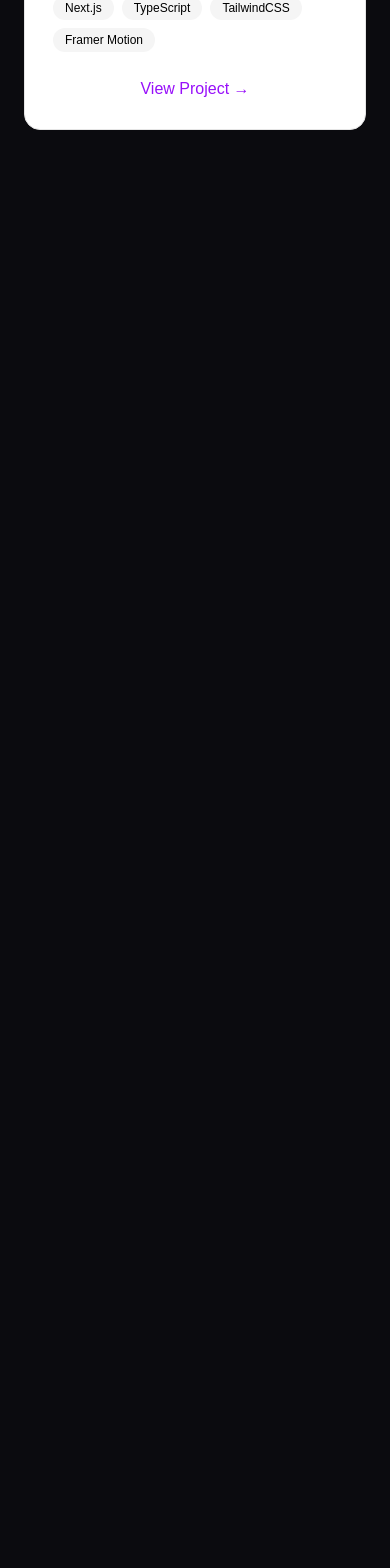
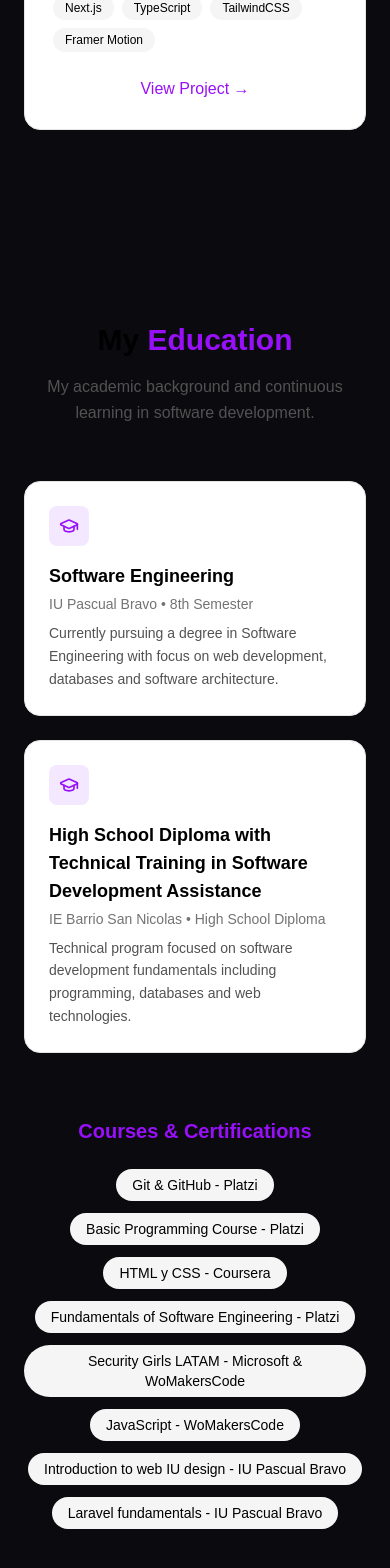
Before and after one commit to julianaherrera1/Portfolio-Juliana-Herrera, a Next.js app: page / in a window 390 px wide. Shown: the part 5469-7037 px from the top of the page. Before the commit the page ends 5695 px from the top, so only its background shows below. Built offline with nearby package versions, Linux system fonts and the light colour scheme.

Commit message:
feat: add Education section

```diff
--- a/app/page.tsx
+++ b/app/page.tsx
@@ -4,6 +4,7 @@ import About from "@/components/sections/About";
 import Skills from "@/components/sections/Skills";
 import Services from "@/components/sections/Services";
 import Projects from "@/components/sections/Projects";
+import Education from "@/components/sections/Education";
 
 export default function Home() {
   return (
@@ -14,6 +15,7 @@ export default function Home() {
      <Skills />
      <Services />
      <Projects />
+     <Education />
     </main>
   );
 }
--- /dev/null
+++ b/components/sections/Education.tsx
@@ -0,0 +1,108 @@
+import { GraduationCap } from "lucide-react";
+
+export default function Education() {
+
+  const education = [
+    {
+      title: "Software Engineering",
+      institution: "IU Pascual Bravo",
+      period: "8th Semester",
+      description:
+        "Currently pursuing a degree in Software Engineering with focus on web development, databases and software architecture.",
+    },
+    {
+      title: "High School Diploma with Technical Training in Software Development Assistance",
+      institution: "IE Barrio San Nicolas",
+      period: "High School Diploma",
+      description:
+        "Technical program focused on software development fundamentals including programming, databases and web technologies.",
+    },
+  ];
+
+  const courses = [
+    "Git & GitHub - Platzi",
+    "Basic Programming Course - Platzi",
+    "HTML y CSS - Coursera",
+    "Fundamentals of Software Engineering - Platzi",
+    "Security Girls LATAM - Microsoft & WoMakersCode",
+    "JavaScript - WoMakersCode",
+    "Introduction to web IU design - IU Pascual Bravo",
+    "Laravel fundamentals - IU Pascual Bravo"
+  ];
+
+  return (
+    <section id="education" className="py-24 px-6 max-w-6xl mx-auto">
+
+      {/* Header */}
+      <div className="text-center mb-14">
+        <h2 className="text-3xl md:text-4xl font-bold mb-4">
+          My <span className="text-purple-600 dark:text-purple-400">Education</span>
+        </h2>
+
+        <p className="text-neutral-600 dark:text-neutral-400 max-w-2xl mx-auto">
+          My academic background and continuous learning in software development.
+        </p>
+      </div>
+
+      {/* Main Education */}
+      <div className="grid md:grid-cols-2 gap-6 mb-16">
+        {education.map((item, index) => (
+          <div
+            key={index}
+            className="bg-white dark:bg-neutral-900 border border-neutral-200 dark:border-neutral-800
+            rounded-2xl p-6 hover:shadow-lg hover:-translate-y-1 hover:border-purple-400
+            transition-all duration-300"
+          >
+
+            {/* Icon */}
+            <div className="mb-4 w-10 h-10 flex items-center justify-center rounded-lg
+            bg-purple-100 dark:bg-purple-900/40 text-purple-600 dark:text-purple-400">
+              <GraduationCap size={20} />
+            </div>
+
+            {/* Title */}
+            <h3 className="text-lg font-semibold mb-1">
+              {item.title}
+            </h3>
+
+            {/* Institution */}
+            <p className="text-sm text-neutral-500 mb-2">
+              {item.institution} • {item.period}
+            </p>
+
+            {/* Description */}
+            <p className="text-sm text-neutral-600 dark:text-neutral-400 leading-relaxed">
+              {item.description}
+            </p>
+
+          </div>
+        ))}
+      </div>
+
+      {/* Courses */}
+      <div className="text-center">
+
+        <h3 className="text-xl font-semibold mb-6 text-purple-600 dark:text-purple-400">
+          Courses & Certifications
+        </h3>
+
+        <div className="flex flex-wrap justify-center gap-3">
+          {courses.map((course, index) => (
+            <span
+              key={index}
+              className="text-sm px-4 py-1.5 rounded-full
+              bg-neutral-100 dark:bg-neutral-800
+              hover:bg-purple-100 dark:hover:bg-purple-900/40
+              hover:text-purple-700 dark:hover:text-purple-300
+              transition-colors duration-200"
+            >
+              {course}
+            </span>
+          ))}
+        </div>
+
+      </div>
+
+    </section>
+  );
+}
--- a/components/ui/NavBar.tsx
+++ b/components/ui/NavBar.tsx
@@ -18,7 +18,7 @@ export default function NavBar() {
     return () => window.removeEventListener("scroll", handleScroll);
   }, []);
 
-  const navItems = ["Home", "About", "Skills", "Services", "Projects", "Contact"];
+  const navItems = ["Home", "About", "Skills", "Services", "Projects", "Education", "Contact"];
 
   return (
     <>
```
